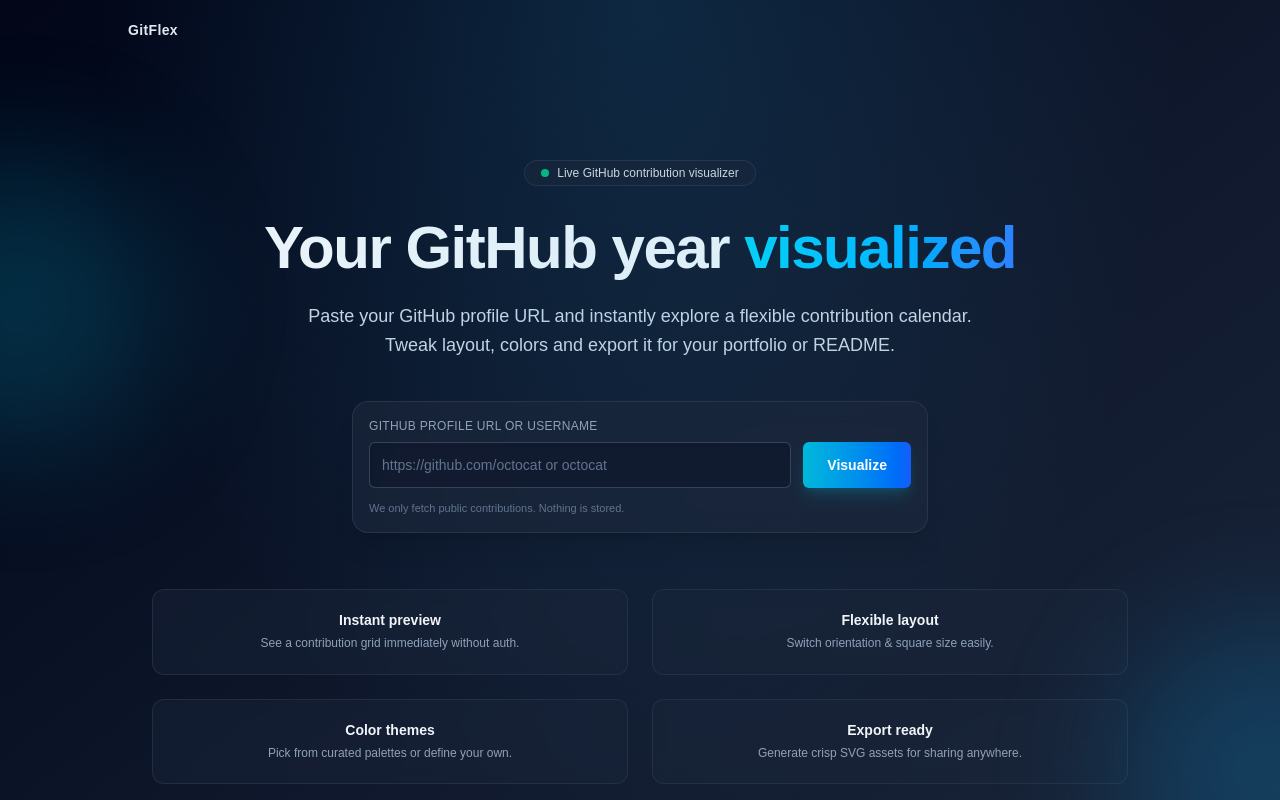
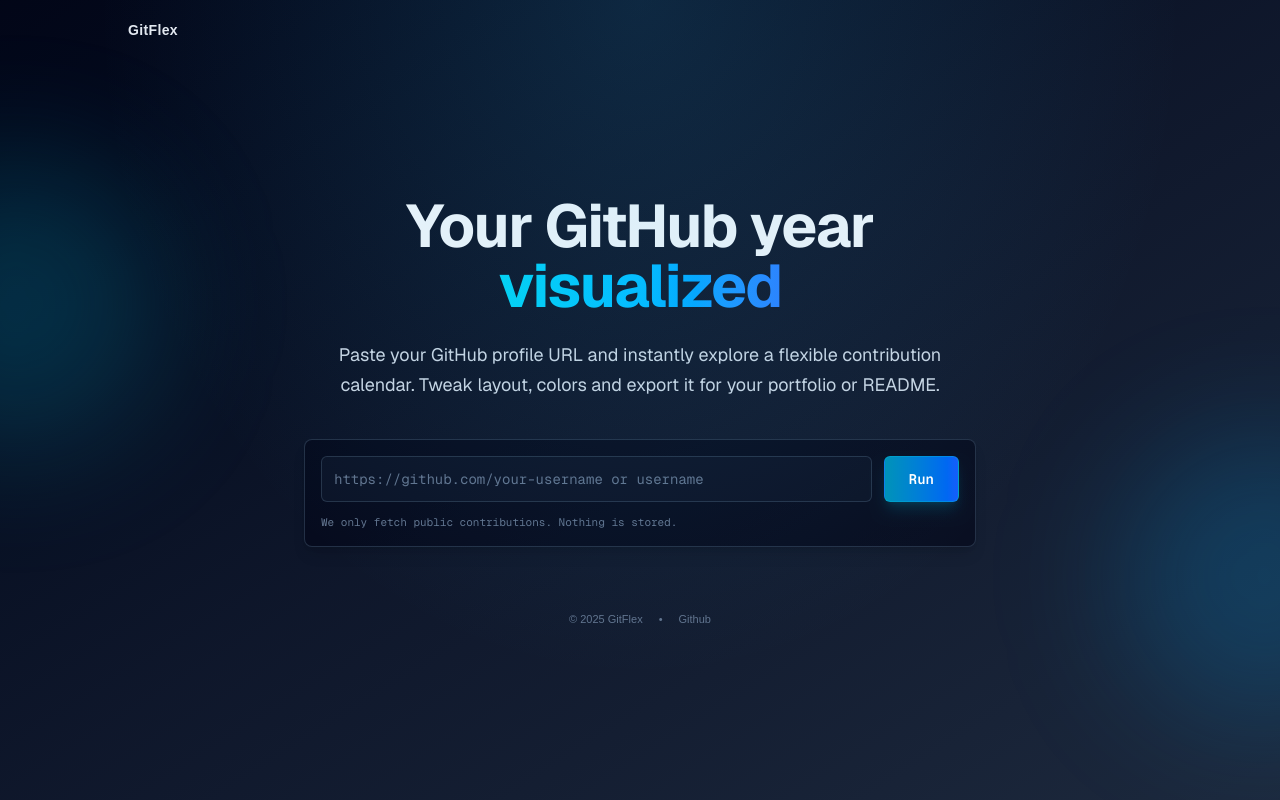
Before and after one commit to zulfaza/git-flex, a Next.js app: page / in a window 1280 px wide. Shown: the top 800 px of the page. Built offline with nearby package versions, Linux system fonts and the light colour scheme.

Commit message:
update landing page

```diff
--- a/src/app/page.tsx
+++ b/src/app/page.tsx
@@ -9,73 +9,48 @@
 
 export default function Home() {
   return (
-    <div className="relative min-h-[100dvh] overflow-hidden bg-gradient-to-br from-slate-950 via-slate-900 to-slate-800 text-slate-100">
+    <div className="relative flex justify-center items-center flex-col min-h-[100dvh] overflow-hidden bg-gradient-to-br from-slate-950 via-slate-900 to-slate-800 text-slate-100">
       <header className="absolute left-0 top-0 z-20 w-full px-6 py-5">
         <div className="mx-auto flex max-w-5xl items-center justify-between">
-          <Link href="/" className="text-sm font-semibold tracking-wide text-slate-200 hover:text-white">
+          <Link
+            href="/"
+            className="text-sm font-semibold tracking-wide text-slate-200 hover:text-white"
+          >
             GitFlex
           </Link>
         </div>
       </header>
       <div className="pointer-events-none absolute inset-0 [background:radial-gradient(ellipse_at_top,rgba(56,189,248,0.15),transparent_60%)]" />
-      <div className="mx-auto flex max-w-5xl flex-col items-center px-6 pt-32 pb-24 text-center md:pt-40">
-        <div className="inline-flex items-center gap-2 rounded-full border border-slate-700/60 bg-slate-800/50 px-4 py-1 text-xs font-medium text-slate-300 backdrop-blur-sm">
-          <span className="h-2 w-2 animate-pulse rounded-full bg-emerald-400" />
-          Live GitHub contribution visualizer
+
+      <div className="text-center">
+        <h1 className="mt-6 text-balance font-sans text-4xl font-bold tracking-tight sm:text-5xl md:text-6xl">
+          <span className="block">Your GitHub year</span>
+          <span className="bg-gradient-to-r from-cyan-400 via-sky-400 to-blue-500 bg-clip-text text-transparent">
+            {" "}
+            visualized
+          </span>
+        </h1>
+        <p className="mt-6 mx-auto max-w-2xl text-pretty font-sans text-base leading-relaxed text-slate-300 md:text-lg">
+          Paste your GitHub profile URL and instantly explore a flexible
+          contribution calendar. Tweak layout, colors and export it for your
+          portfolio or README.
+        </p>
       </div>
-        <h1 className="mt-8 text-balance text-4xl font-bold tracking-tight sm:text-5xl md:text-6xl">
-          Your GitHub year
-          <span className="bg-gradient-to-r from-cyan-400 via-sky-400 to-blue-500 bg-clip-text text-transparent"> visualized</span>
-        </h1>
-        <p className="mt-6 max-w-2xl text-pretty text-base leading-relaxed text-slate-300 md:text-lg">
-          Paste your GitHub profile URL and instantly explore a flexible contribution calendar. Tweak layout, colors and export it for your portfolio or README.
-        </p>
 
       <Form />
 
-        <div className="mt-14 grid w-full grid-cols-1 gap-6 md:grid-cols-2">
-          <Feature
-            title="Instant preview"
-            desc="See a contribution grid immediately without auth."
-          />
-          <Feature
-            title="Flexible layout"
-            desc="Switch orientation & square size easily."
-          />
-          <Feature
-            title="Color themes"
-            desc="Pick from curated palettes or define your own."
-          />
-          <Feature
-            title="Export ready"
-            desc="Generate crisp SVG assets for sharing anywhere."
-          />
-        </div>
-
-        <footer className="mt-24 flex flex-col items-center gap-4 text-xs text-slate-500 md:flex-row">
+      <footer className="mt-16 flex flex-col items-center gap-4 text-[11px] text-slate-500 md:flex-row md:justify-center">
         <span>© {new Date().getFullYear()} GitFlex</span>
         <span className="hidden md:inline">•</span>
         <Link
           href="https://github.com"
           className="transition-colors hover:text-slate-300"
         >
-            Star project
+          Github
         </Link>
       </footer>
-      </div>
+
       <Gradients />
-    </div>
-  );
-}
-
-function Feature({ title, desc }: { title: string; desc: string }) {
-  return (
-    <div className="group relative overflow-hidden rounded-xl border border-slate-700/50 bg-slate-800/40 p-5 backdrop-blur-sm transition-colors hover:border-slate-600">
-      <div className="absolute inset-0 opacity-0 group-hover:opacity-100 [background:radial-gradient(circle_at_30%_20%,rgba(56,189,248,0.15),transparent_70%)] transition-opacity" />
-      <h3 className="relative text-sm font-semibold text-slate-100">{title}</h3>
-      <p className="relative mt-1 text-xs leading-relaxed text-slate-400">
-        {desc}
-      </p>
     </div>
   );
 }
@@ -109,30 +84,29 @@
   return (
     <form
       action={action}
-      className="mt-10 w-full max-w-xl rounded-2xl border border-slate-700/60 bg-slate-800/60 p-4 shadow-xl backdrop-blur-md"
+      className="mt-10 mx-auto w-full max-w-2xl rounded-lg border border-slate-700/70 bg-slate-950/60 p-4 font-mono shadow-lg"
     >
-      <label
-        htmlFor="github-url"
-        className="mb-2 block text-left text-xs font-medium uppercase tracking-wide text-slate-400"
-      >
+      <label htmlFor="github-url" className="sr-only">
         GitHub Profile URL or Username
       </label>
-      <div className="flex flex-col gap-3 sm:flex-row">
+      <div className="flex flex-col gap-3 text-sm md:flex-row md:items-center">
+        <div className="flex w-full flex-1 items-center gap-2 rounded-md border border-slate-700/70 bg-slate-900/70 px-3 py-2 focus-within:border-cyan-500/70">
           <input
             id="github-url"
             name="github-url"
             type="text"
             autoComplete="off"
-          placeholder="https://github.com/octocat or octocat"
+            placeholder="https://github.com/your-username or username"
             required
-          className="w-full flex-1 rounded-md border border-slate-600/70 bg-slate-900/60 px-3 py-3 text-sm text-slate-100 placeholder-slate-500 shadow-inner outline-none transition focus:border-cyan-400 focus:ring-2 focus:ring-cyan-400/30"
+            className="w-full bg-transparent py-1 text-slate-100 placeholder-slate-500 outline-none"
           />
+        </div>
         <button
           type="submit"
-          className="group relative inline-flex items-center justify-center gap-2 rounded-md bg-gradient-to-r from-cyan-500 to-blue-600 px-6 py-3 text-sm font-semibold text-white shadow-lg shadow-cyan-500/20 transition hover:from-cyan-400 hover:to-blue-500 focus:outline-none focus:ring-2 focus:ring-cyan-400/40 active:scale-[0.98]"
+          className="relative inline-flex items-center justify-center gap-2 rounded-md border border-cyan-500/40 bg-gradient-to-r from-cyan-600 to-blue-600 px-6 py-3 font-semibold text-white shadow-lg shadow-cyan-700/30 transition hover:from-cyan-500 hover:to-blue-500 focus:outline-none focus:ring-2 focus:ring-cyan-400/40 active:scale-[0.98]"
         >
-          <span>Visualize</span>
-          <span className="absolute inset-0 -z-10 rounded-md bg-gradient-to-r from-cyan-400/0 via-cyan-400/20 to-blue-500/0 opacity-0 blur-md transition group-hover:opacity-100" />
+          Run
+          <span className="absolute inset-0 -z-10 rounded-md opacity-0 blur transition group-hover:opacity-100" />
         </button>
       </div>
       <p className="mt-3 text-left text-[11px] text-slate-500">
```
Lines whose indentation alone changed are shown as unchanged.
